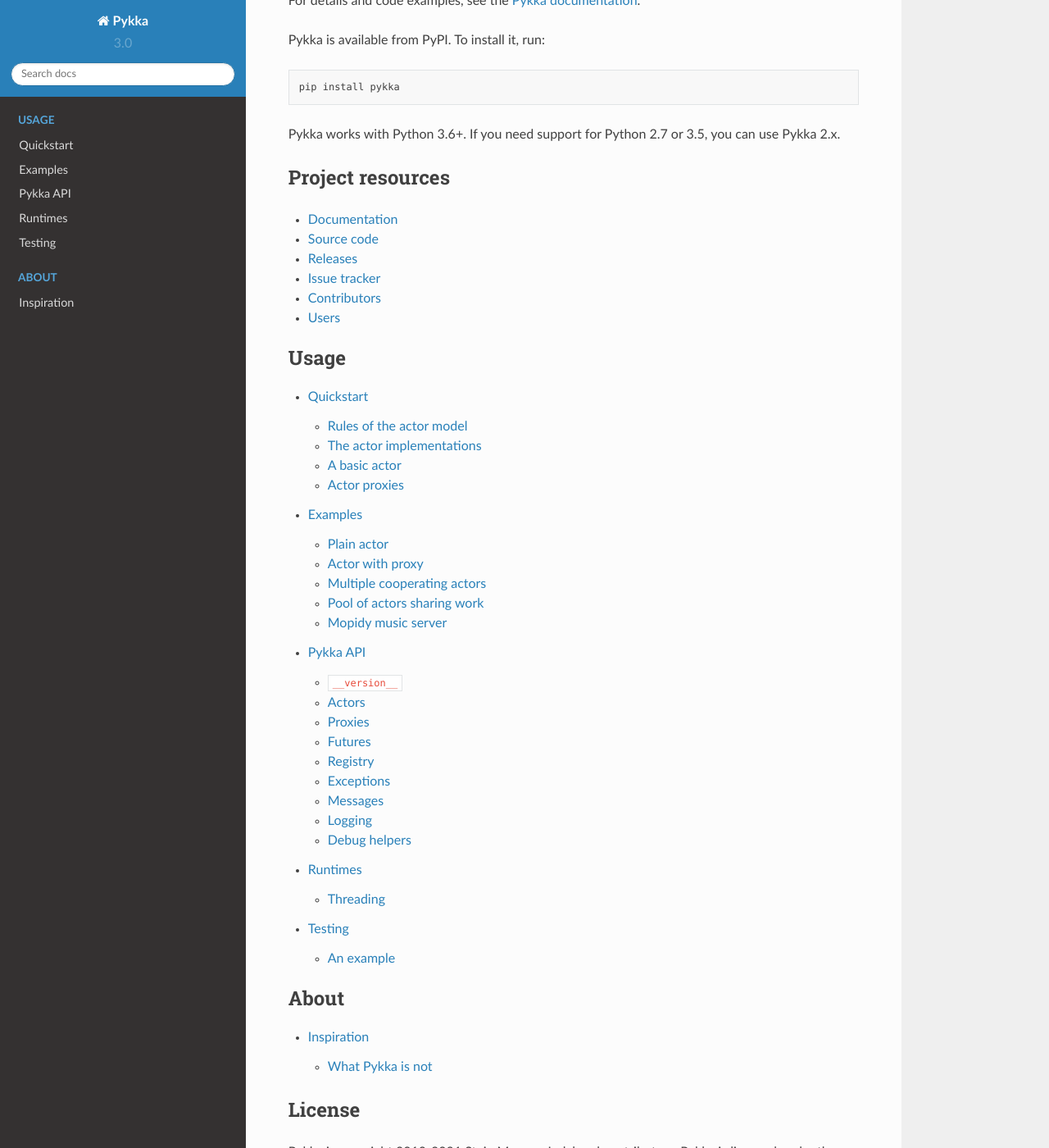
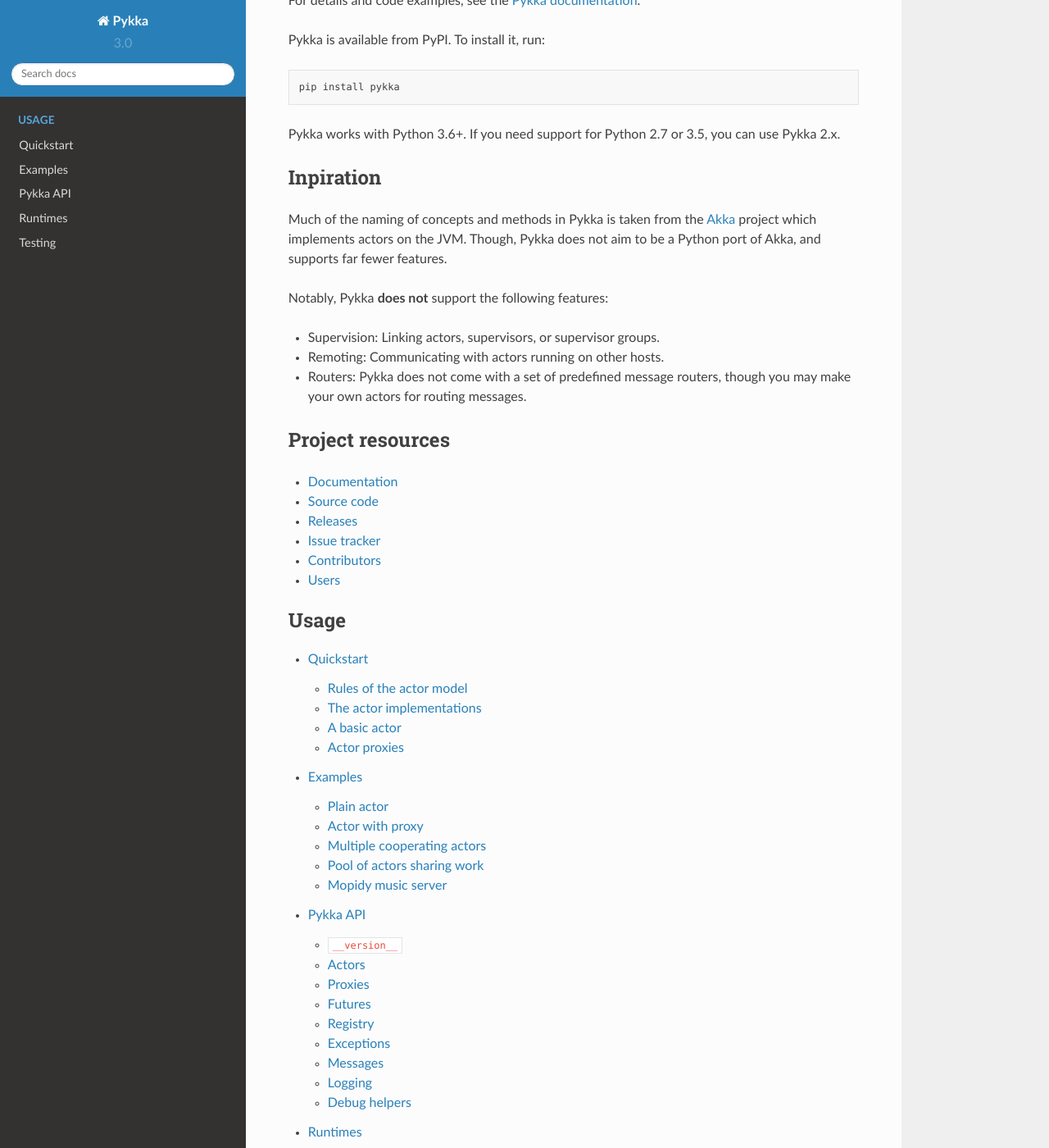
Before and after one commit to jodal/pykka, a Sphinx documentation site: the page built from docs/index.rst, in a window 1280 px wide and 1400 px high, scrolled down 267 px. Shown: the whole window at 82% size. Built offline with Sphinx 7.4.7 and the Read the Docs theme 2.0.0, drawn with Linux system fonts in a browser that asks for light colours.

Commit message:
docs: Merge inspiration page into index

```diff
--- a/docs/index.rst
+++ b/docs/index.rst
@@ -16,6 +16,23 @@
 
 Pykka works with Python 3.6+. If you need support for Python 2.7 or 3.5, you
 can use Pykka 2.x.
+
+
+Inpiration
+==========
+
+Much of the naming of concepts and methods in Pykka is taken from the `Akka
+<https://akka.io/>`_ project which implements actors on the JVM. Though, Pykka
+does not aim to be a Python port of Akka, and supports far fewer features.
+
+Notably, Pykka **does not** support the following features:
+
+- Supervision: Linking actors, supervisors, or supervisor groups.
+
+- Remoting: Communicating with actors running on other hosts.
+
+- Routers: Pykka does not come with a set of predefined message routers, though
+  you may make your own actors for routing messages.
 
 
 Project resources
@@ -40,13 +57,6 @@
     testing
 
 
-.. toctree::
-    :maxdepth: 2
-    :caption: About
-
-    inspiration
-
-
 License
 =======
 
```
Also changed, not shown: docs/inspiration.rst (deleted, +0 -19 lines).
